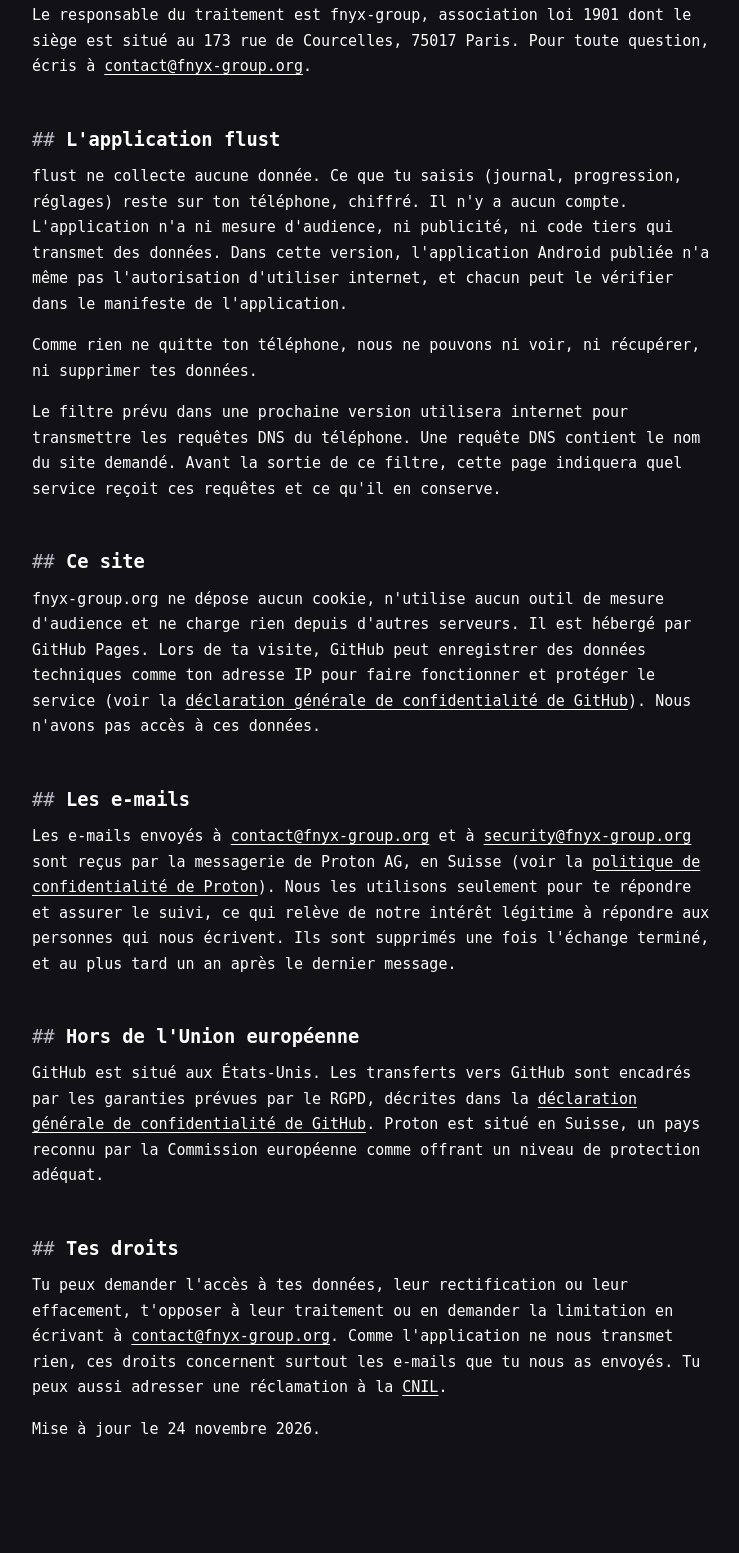
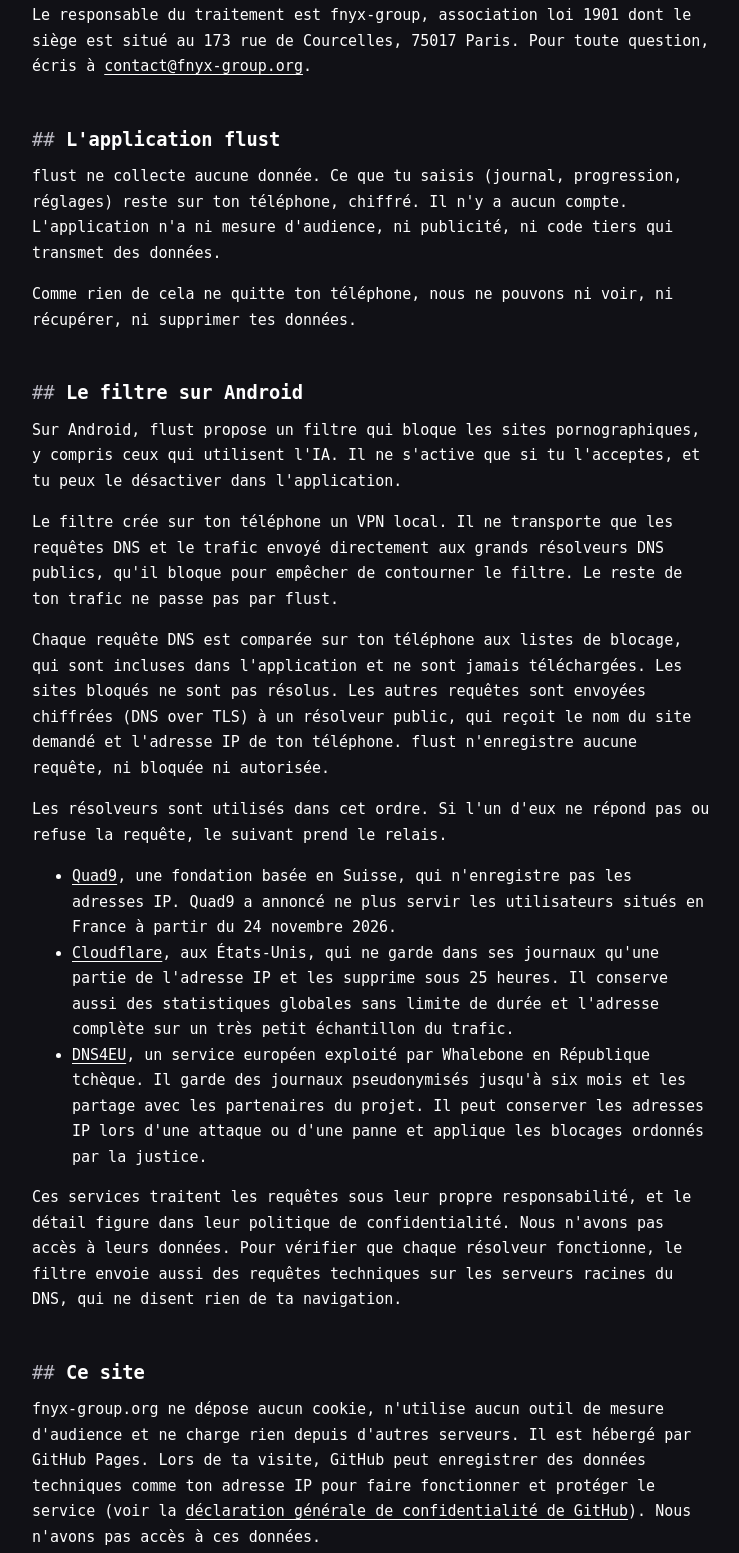
Before and after one commit to fnyx-group/website, a plain HTML site: page confidentialite/index.html in a window 1280 px wide. Shown: the part 332-1885 px from the top of the page, without its empty margins (268-1007 px from the left). Drawn offline with Linux system fonts and the light colour scheme.

Commit message:
fix: describe the android filter in the privacy policy (#11)

```diff
--- a/confidentialite/index.html
+++ b/confidentialite/index.html
@@ -58,9 +58,20 @@
   <p>Le responsable du traitement est fnyx-group, association loi 1901 dont le siège est situé au 173 rue de Courcelles, 75017 Paris. Pour toute question, écris à <a href="mailto:contact@fnyx-group.org">contact@fnyx-group.org</a>.</p>
 
   <h2>L'application flust</h2>
-  <p>flust ne collecte aucune donnée. Ce que tu saisis (journal, progression, réglages) reste sur ton téléphone, chiffré. Il n'y a aucun compte. L'application n'a ni mesure d'audience, ni publicité, ni code tiers qui transmet des données. Dans cette version, l'application Android publiée n'a même pas l'autorisation d'utiliser internet, et chacun peut le vérifier dans le manifeste de l'application.</p>
-  <p>Comme rien ne quitte ton téléphone, nous ne pouvons ni voir, ni récupérer, ni supprimer tes données.</p>
-  <p>Le filtre prévu dans une prochaine version utilisera internet pour transmettre les requêtes DNS du téléphone. Une requête DNS contient le nom du site demandé. Avant la sortie de ce filtre, cette page indiquera quel service reçoit ces requêtes et ce qu'il en conserve.</p>
+  <p>flust ne collecte aucune donnée. Ce que tu saisis (journal, progression, réglages) reste sur ton téléphone, chiffré. Il n'y a aucun compte. L'application n'a ni mesure d'audience, ni publicité, ni code tiers qui transmet des données.</p>
+  <p>Comme rien de cela ne quitte ton téléphone, nous ne pouvons ni voir, ni récupérer, ni supprimer tes données.</p>
+
+  <h2>Le filtre sur Android</h2>
+  <p>Sur Android, flust propose un filtre qui bloque les sites pornographiques, y compris ceux qui utilisent l'IA. Il ne s'active que si tu l'acceptes, et tu peux le désactiver dans l'application.</p>
+  <p>Le filtre crée sur ton téléphone un VPN local. Il ne transporte que les requêtes DNS et le trafic envoyé directement aux grands résolveurs DNS publics, qu'il bloque pour empêcher de contourner le filtre. Le reste de ton trafic ne passe pas par flust.</p>
+  <p>Chaque requête DNS est comparée sur ton téléphone aux listes de blocage, qui sont incluses dans l'application et ne sont jamais téléchargées. Les sites bloqués ne sont pas résolus. Les autres requêtes sont envoyées chiffrées (DNS over TLS) à un résolveur public, qui reçoit le nom du site demandé et l'adresse IP de ton téléphone. flust n'enregistre aucune requête, ni bloquée ni autorisée.</p>
+  <p>Les résolveurs sont utilisés dans cet ordre. Si l'un d'eux ne répond pas ou refuse la requête, le suivant prend le relais.</p>
+  <ul>
+    <li><a href="https://quad9.net/news/blog/how-quad9-handles-your-data-2025/" hreflang="en">Quad9</a>, une fondation basée en Suisse, qui n'enregistre pas les adresses IP. Quad9 a annoncé ne plus servir les utilisateurs situés en France à partir du 24 novembre 2026.</li>
+    <li><a href="https://developers.cloudflare.com/1.1.1.1/privacy/public-dns-resolver/" hreflang="en">Cloudflare</a>, aux États-Unis, qui ne garde dans ses journaux qu'une partie de l'adresse IP et les supprime sous 25 heures. Il conserve aussi des statistiques globales sans limite de durée et l'adresse complète sur un très petit échantillon du trafic.</li>
+    <li><a href="https://legal-documents-dns4eu.s3.fr-par.scw.cloud/DNS4EU-Public-DNS-Resolver-policy-2025.pdf" hreflang="en">DNS4EU</a>, un service européen exploité par Whalebone en République tchèque. Il garde des journaux pseudonymisés jusqu'à six mois et les partage avec les partenaires du projet. Il peut conserver les adresses IP lors d'une attaque ou d'une panne et applique les blocages ordonnés par la justice.</li>
+  </ul>
+  <p>Ces services traitent les requêtes sous leur propre responsabilité, et le détail figure dans leur politique de confidentialité. Nous n'avons pas accès à leurs données. Pour vérifier que chaque résolveur fonctionne, le filtre envoie aussi des requêtes techniques sur les serveurs racines du DNS, qui ne disent rien de ta navigation.</p>
 
   <h2>Ce site</h2>
   <p>fnyx-group.org ne dépose aucun cookie, n'utilise aucun outil de mesure d'audience et ne charge rien depuis d'autres serveurs. Il est hébergé par GitHub Pages. Lors de ta visite, GitHub peut enregistrer des données techniques comme ton adresse IP pour faire fonctionner et protéger le service (voir la <a href="https://docs.github.com/en/site-policy/privacy-policies/github-general-privacy-statement" hreflang="en">déclaration générale de confidentialité de GitHub</a>). Nous n'avons pas accès à ces données.</p>
@@ -69,7 +80,7 @@
   <p>Les e-mails envoyés à <a href="mailto:contact@fnyx-group.org">contact@fnyx-group.org</a> et à <a href="mailto:security@fnyx-group.org">security@fnyx-group.org</a> sont reçus par la messagerie de Proton AG, en Suisse (voir la <a href="https://proton.me/legal/privacy" hreflang="en">politique de confidentialité de Proton</a>). Nous les utilisons seulement pour te répondre et assurer le suivi, ce qui relève de notre intérêt légitime à répondre aux personnes qui nous écrivent. Ils sont supprimés une fois l'échange terminé, et au plus tard un an après le dernier message.</p>
 
   <h2>Hors de l'Union européenne</h2>
-  <p>GitHub est situé aux États-Unis. Les transferts vers GitHub sont encadrés par les garanties prévues par le RGPD, décrites dans la <a href="https://docs.github.com/en/site-policy/privacy-policies/github-general-privacy-statement" hreflang="en">déclaration générale de confidentialité de GitHub</a>. Proton est situé en Suisse, un pays reconnu par la Commission européenne comme offrant un niveau de protection adéquat.</p>
+  <p>GitHub est situé aux États-Unis. Les transferts vers GitHub sont encadrés par les garanties prévues par le RGPD, décrites dans la <a href="https://docs.github.com/en/site-policy/privacy-policies/github-general-privacy-statement" hreflang="en">déclaration générale de confidentialité de GitHub</a>. Si tu utilises le filtre sur Android, tes requêtes DNS peuvent aussi être traitées par Quad9 en Suisse et par Cloudflare aux États-Unis, selon leurs propres garanties. Proton est situé en Suisse, un pays reconnu par la Commission européenne comme offrant un niveau de protection adéquat.</p>
 
   <h2>Tes droits</h2>
   <p>Tu peux demander l'accès à tes données, leur rectification ou leur effacement, t'opposer à leur traitement ou en demander la limitation en écrivant à <a href="mailto:contact@fnyx-group.org">contact@fnyx-group.org</a>. Comme l'application ne nous transmet rien, ces droits concernent surtout les e-mails que tu nous as envoyés. Tu peux aussi adresser une réclamation à la <a href="https://www.cnil.fr">CNIL</a>.</p>
```
Also changed, not shown: en/privacy/index.html (+15 -4 lines).
